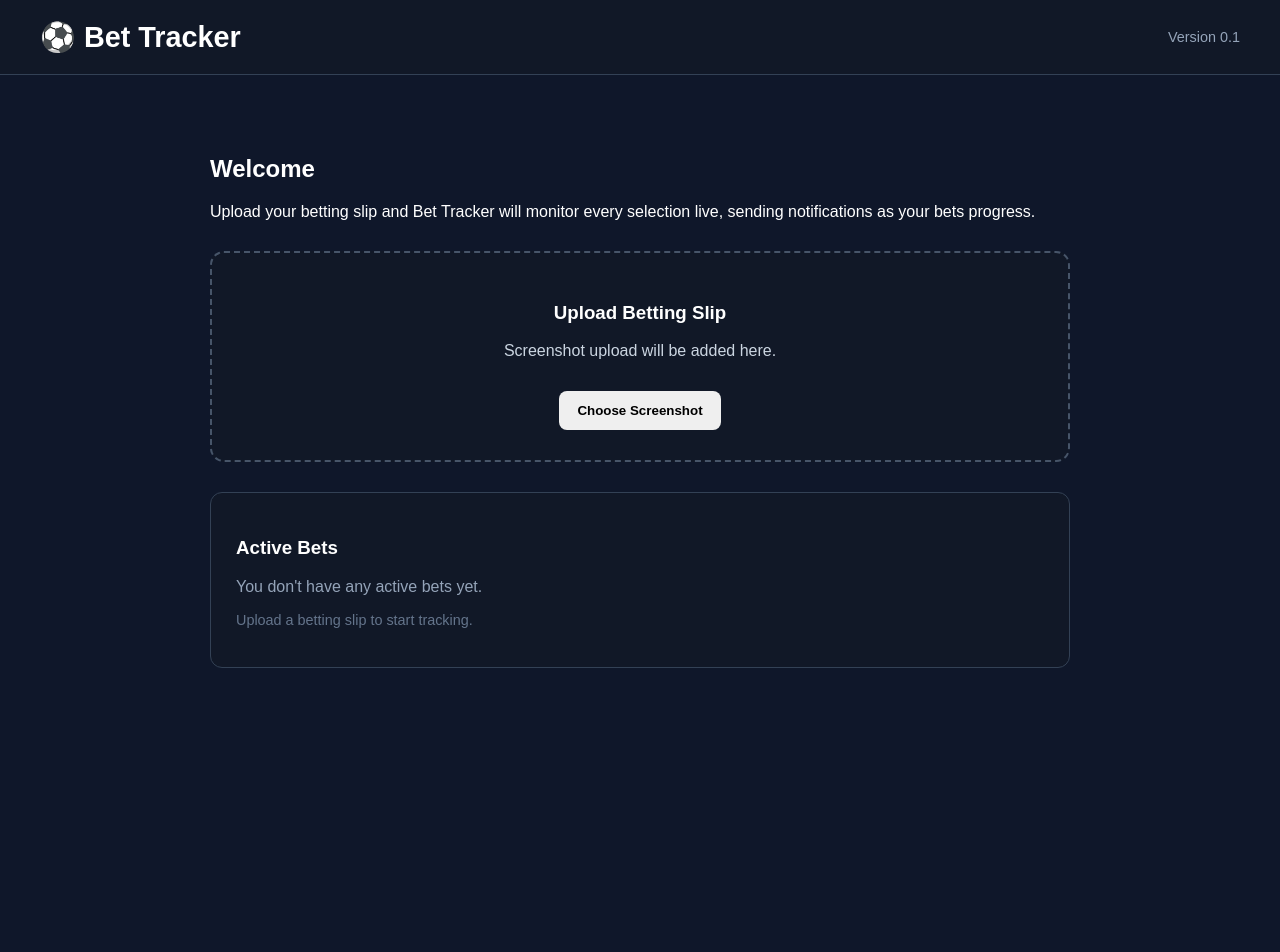
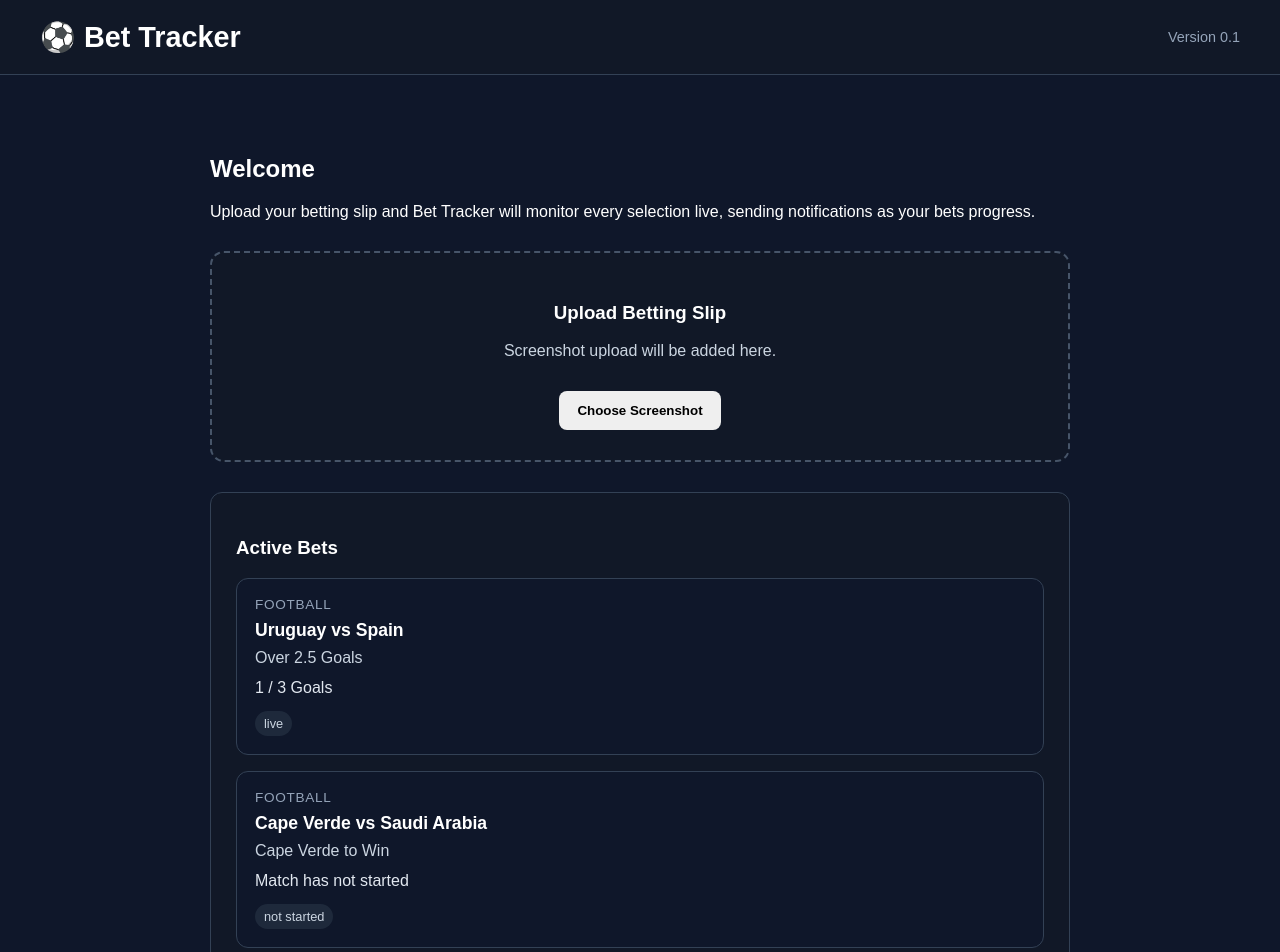
Before and after one commit to dcast-gif/Bet-Tracker, a Next.js app in the folder frontend/: page / in a window 1280 px wide. Shown: the top 952 px of the page. Before the commit the page ends 800 px from the top, so only its background shows below. Built offline with nearby package versions, Linux system fonts and the light colour scheme.

Commit message:
Update ActiveBets.tsx

```diff
--- a/frontend/src/components/ActiveBets.tsx
+++ b/frontend/src/components/ActiveBets.tsx
@@ -1,3 +1,6 @@
+import BetCard from "./BetCard";
+import { sampleBets } from "../data/sampleBets";
+
 export default function ActiveBets() {
   return (
     <section
@@ -11,13 +14,24 @@ export default function ActiveBets() {
     >
       <h3>Active Bets</h3>
 
-      <p style={{ color: "#94a3b8" }}>
-        You don't have any active bets yet.
-      </p>
-
-      <p style={{ color: "#64748b", fontSize: "0.9rem" }}>
-        Upload a betting slip to start tracking.
-      </p>
+      <div
+        style={{
+          display: "grid",
+          gap: "16px",
+          marginTop: "18px",
+        }}
+      >
+        {sampleBets.map((bet) => (
+          <BetCard
+            key={bet.id}
+            sport={bet.sport}
+            eventName={bet.eventName}
+            marketName={bet.marketName}
+            status={bet.status}
+            progressText={bet.progressText}
+          />
+        ))}
+      </div>
     </section>
   );
 }
```
